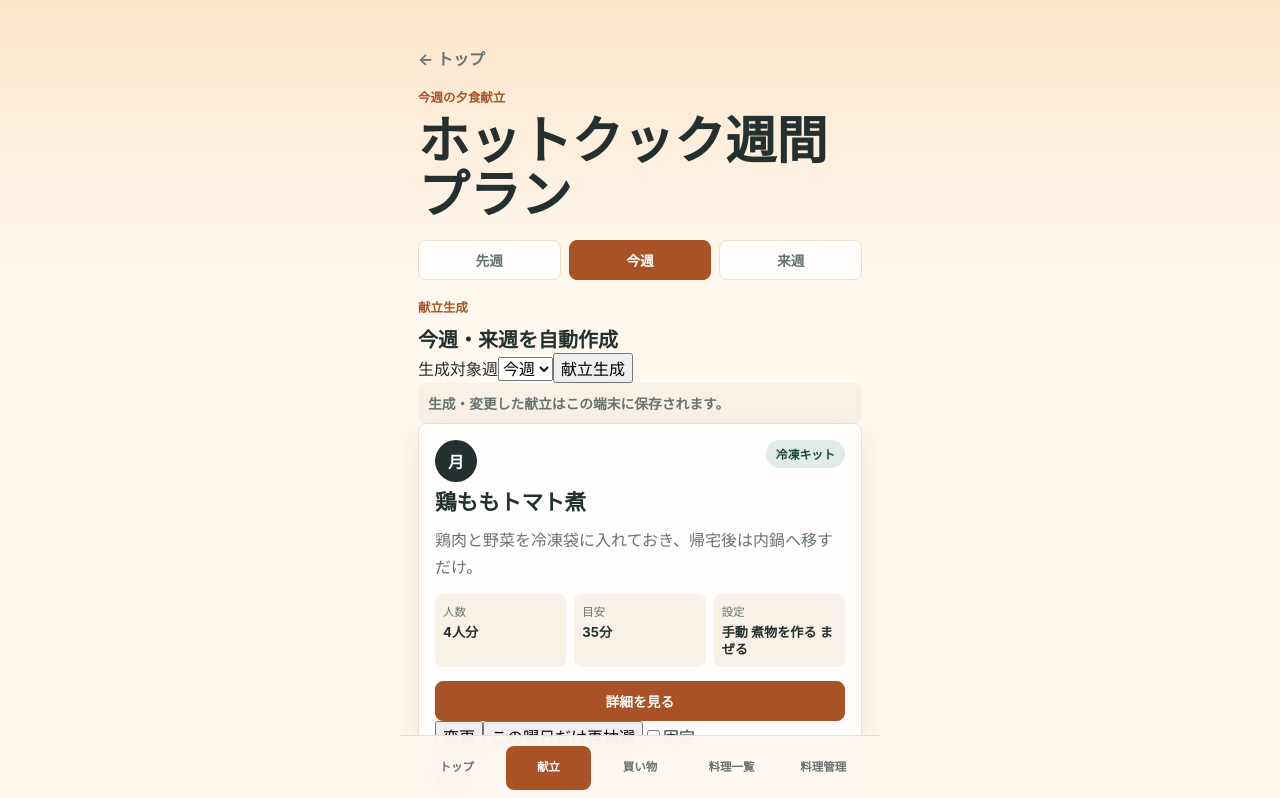
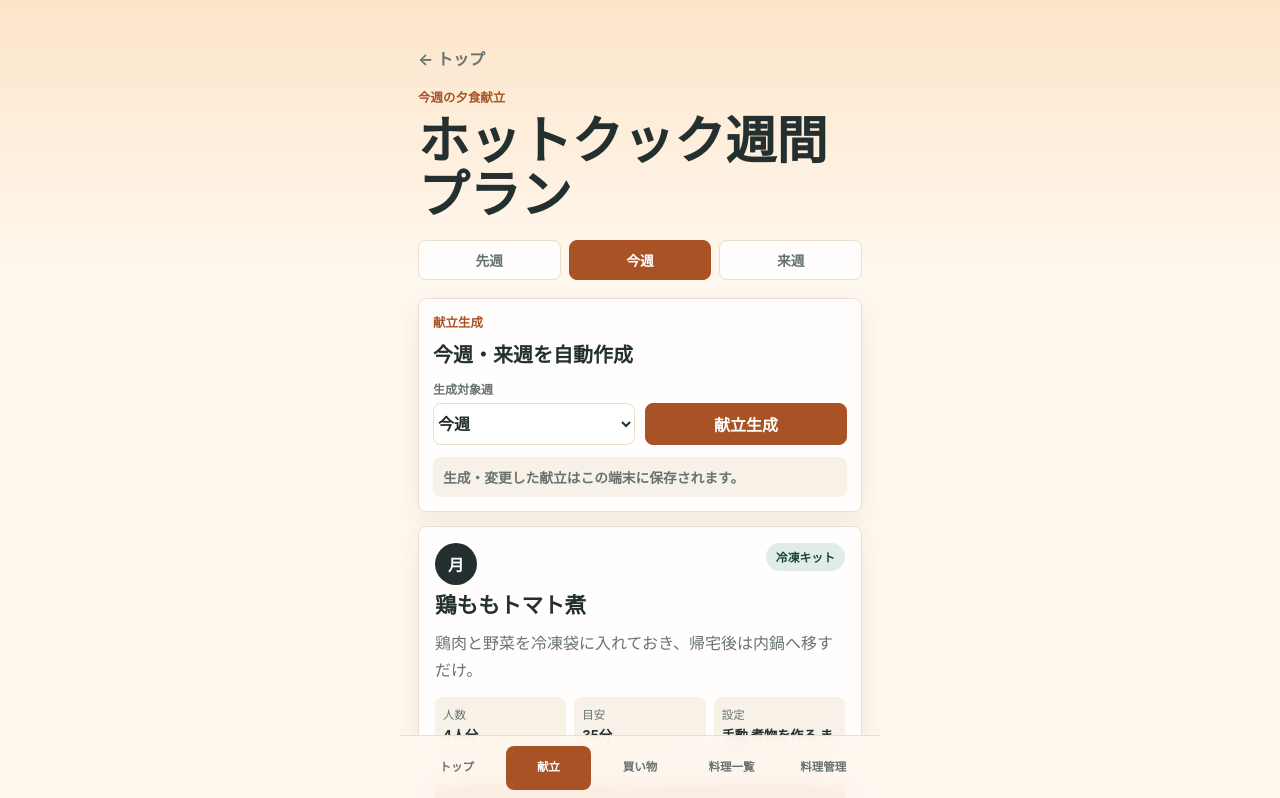
Before and after one commit to ryosekiguchimed-dot/hotcook-meal-planner, a Next.js app: page /menu in a window 1280 px wide. Shown: the top 798 px of the page. Built offline with nearby package versions, Linux system fonts and the light colour scheme.

Commit message:
Add meal plan generation and day editing

```diff
--- a/app/globals.css
+++ b/app/globals.css
@@ -322,6 +322,120 @@
 
 .mealCard {
   padding: 16px;
+}
+
+.generatorPanel,
+.candidatePanel {
+  display: grid;
+  gap: 12px;
+  padding: 14px;
+  margin-bottom: 14px;
+  border: 1px solid var(--line);
+  border-radius: 8px;
+  background: rgba(255, 255, 255, 0.86);
+  box-shadow: 0 8px 28px rgba(71, 52, 31, 0.08);
+}
+
+.generatorControls {
+  display: grid;
+  grid-template-columns: 1fr 1fr;
+  gap: 10px;
+  align-items: end;
+}
+
+.generatorControls label {
+  display: grid;
+  gap: 6px;
+}
+
+.generatorControls span {
+  color: var(--muted);
+  font-size: 0.75rem;
+  font-weight: 800;
+}
+
+.generatorControls select,
+.generatorControls button,
+.dayEditControls button,
+.candidateList button {
+  min-height: 42px;
+  border: 1px solid var(--line);
+  border-radius: 8px;
+  background: #fff;
+  color: var(--text);
+  font-weight: 800;
+}
+
+.generatorControls button,
+.dayEditControls button:first-child {
+  color: #fff;
+  background: var(--accent-dark);
+  border-color: var(--accent-dark);
+}
+
+.dayEditControls {
+  display: grid;
+  grid-template-columns: 1fr 1.3fr auto;
+  gap: 8px;
+  align-items: center;
+  margin-top: 12px;
+}
+
+.dayEditControls button {
+  padding: 8px;
+  font-size: 0.8rem;
+}
+
+.dayEditControls button:disabled,
+.generatorControls button:disabled {
+  opacity: 0.45;
+}
+
+.dayEditControls label {
+  display: inline-flex;
+  align-items: center;
+  gap: 6px;
+  min-height: 42px;
+  padding: 8px;
+  border: 1px solid var(--line);
+  border-radius: 8px;
+  background: #f8f1e7;
+  color: var(--muted);
+  font-size: 0.78rem;
+  font-weight: 800;
+}
+
+.dayEditControls input {
+  width: 18px;
+  height: 18px;
+  accent-color: var(--green);
+}
+
+.candidatePanel {
+  margin-top: 14px;
+  margin-bottom: 0;
+  background: #fffaf2;
+}
+
+.candidateList {
+  display: grid;
+  gap: 8px;
+  max-height: 320px;
+  overflow: auto;
+}
+
+.candidateList button {
+  display: grid;
+  gap: 4px;
+  justify-items: start;
+  padding: 10px;
+  text-align: left;
+}
+
+.candidateList small {
+  color: var(--muted);
+  font-weight: 700;
+  line-height: 1.4;
 }
 
 .mealTop h2 {
```
